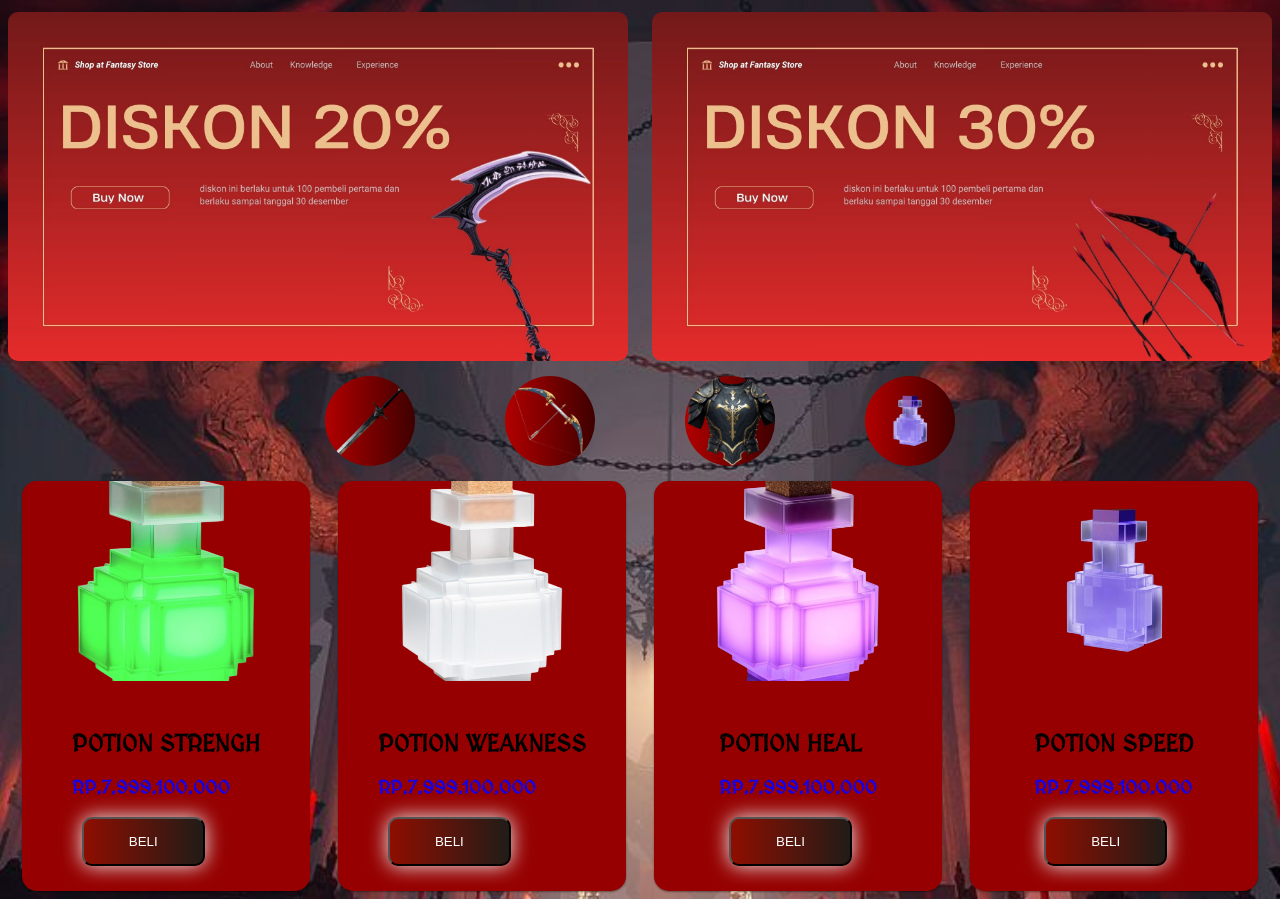
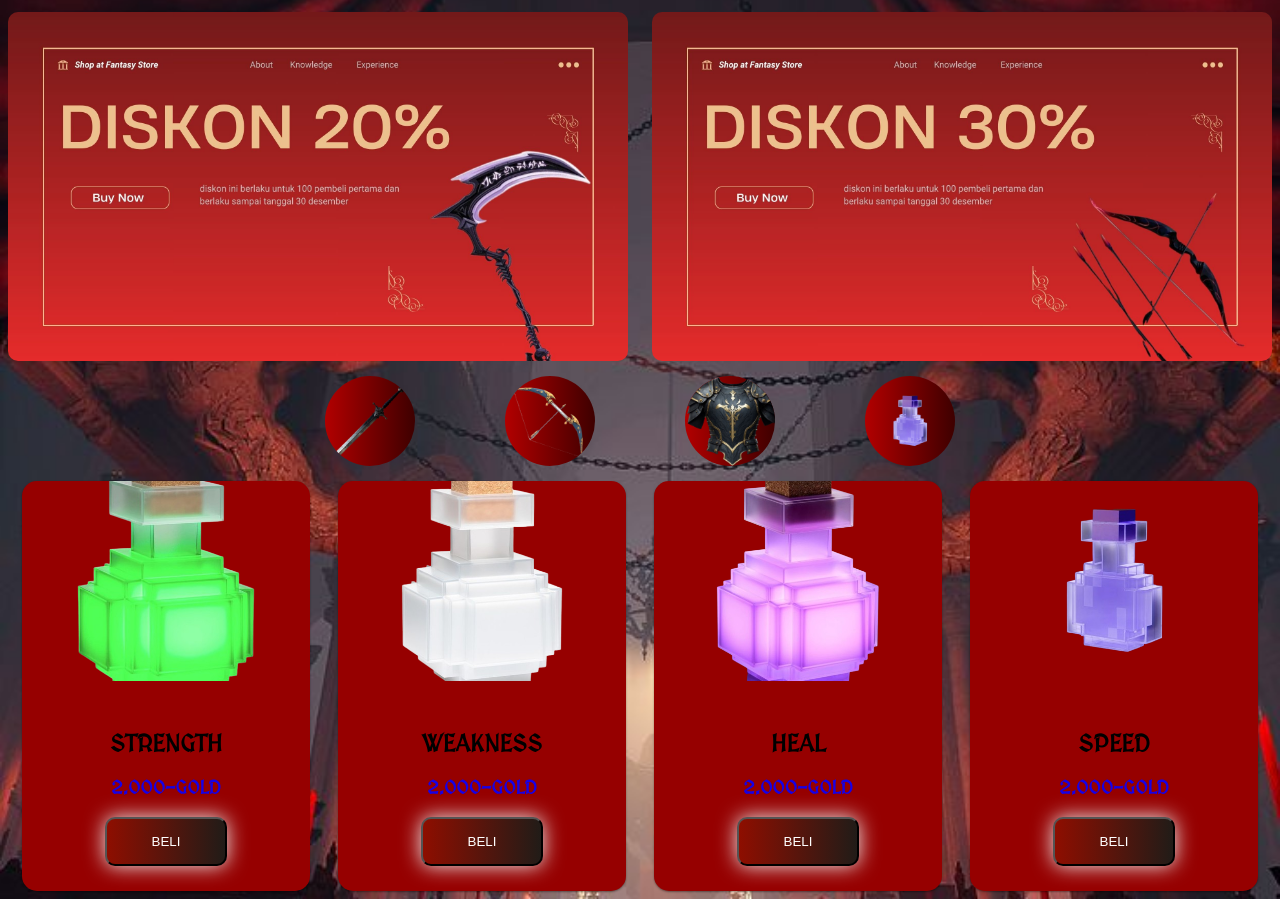
Before and after one commit to M-Rizky-Wiguna/store, a plain HTML site: page projectStore/page/potion.html in a window 1280 px wide. Shown: the part 162-1061 px from the top of the page. Drawn offline with Linux system fonts and the light colour scheme.

Commit message:
TUGAS CODING

```diff
--- a/projectStore/page/potion.html
+++ b/projectStore/page/potion.html
@@ -37,15 +37,15 @@
             </div>
         </div>
     </div>
-
+    <div class="tengah">
     <div class="productContainer">
         <div class="box2">
             <div class="container3">
                 <img src="../img/potion4.png" alt="OSAKA">
             </div>
             <div class="card-body">
-                         <h2>POTION STRENGH </h2>
-                         <h3 style="color: rgb(23, 0, 230);">RP.7.999.100.000</h3>
+                <h2>STRENGTH</h2>
+                <h3 style="color: rgb(23, 0, 230);">2.000-GOLD</h3>
                 <button class="btn-grad">beli</button>
             </div>
         </div>
@@ -54,9 +54,9 @@
                 <img src="../img/potion2.png" alt="OSAKA">
             </div>
             <div class="card-body">
-                <h2>POTION WEAKNESS</h2>
-                <h3 style="color: rgb(23, 0, 230);">RP.7.999.100.000</h3>
-                <button class="btn-grad">beli</button>
+                <h2>WEAKNESS</h2>
+                <h3 style="color: rgb(23, 0, 230);">2.000-GOLD</h3>
+                <button class="btn-grad" style="margin-right: 10px;">beli</button>
             </div>
         </div>
         <div class="box2">
@@ -64,8 +64,8 @@
                 <img src="../img/potion3.png" alt="OSAKA">
             </div>
             <div class="card-body">
-                <h2>POTION HEAL</h2>
-                <h3 style="color: rgb(23, 0, 230);">RP.7.999.100.000</h3>
+                <h2> HEAL</h2>
+                <h3 style="color: rgb(23, 0, 230);">2.000-GOLD</h3>
                 <button class="btn-grad">beli</button>
             </div>
         </div>
@@ -74,11 +74,11 @@
                 <img src="../img/potion.png" alt="OSAKA">
             </div>
             <div class="card-body">
-                <h2>POTION SPEED</h2>
-                <h3 style="color: rgb(23, 0, 230);">RP.7.999.100.000</h3>
+                <h2>SPEED</h2>
+                <h3 style="color: rgb(23, 0, 230);">2.000-GOLD</h3>
                 <button class="btn-grad">beli</button>
             </div>
         </div>
-
+    </div>
     </body>
     </html>
--- a/projectStore/project.css
+++ b/projectStore/project.css
@@ -123,3 +123,6 @@ a{
     object-fit: cover;
     display: block;
 }
+.tengah{
+    text-align: center;
+}
```
Also changed, not shown: projectStore/page/armor.html (+2 -2 lines), projectStore/page/busur.html (+2 -2 lines), projectStore/page/pedang.html (+4 -3 lines), projectStore/project.html (+9 -5 lines). Lines whose indentation alone changed are shown as unchanged.
